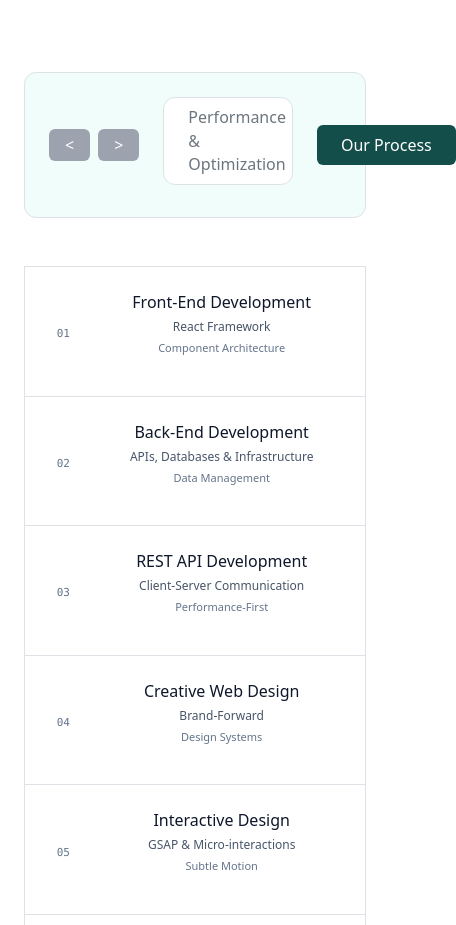
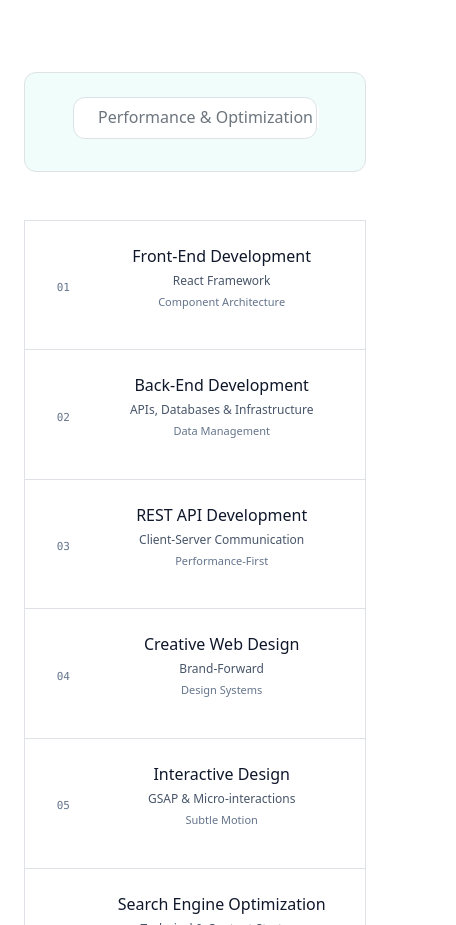
Before and after one commit to alexgoodestudio/maderight.studio, a React (Create React App) app: page / in a window 390 px wide. Shown: the part 3886-4811 px from the top of the page, 456 px wide, since content can reach past the window. Built offline with nearby package versions, Linux system fonts and the light colour scheme.

Commit message:
update typewriter effect

```diff
--- a/src/Components/Nav.js
+++ b/src/Components/Nav.js
@@ -95,7 +95,7 @@ function Nav() {
           {/* CTA Button */}
           <button
             onClick={handleContactClick}
-            className="bg-white text-green-950 px-4 py-1.5 rounded-full text-xs font-medium hover:bg-gray-100 transition-colors ml-1 cursor-pointer border-0"
+            className="bg-white text-green-950  px-4 py-1.5 rounded-full text-xs transition-colors ml-1 cursor-pointer border-0"
           >
             Contact Us
           </button>
--- a/src/Components/Style.css
+++ b/src/Components/Style.css
@@ -9,6 +9,9 @@
 body {
   overflow-x: hidden;
 }
+
+
+
 .eighties {
   font-family: 'EightiesComeback', sans-serif;
   font-weight: 300;
@@ -431,7 +434,9 @@ body {
   .content-module {
     padding: clamp(2rem, 6vw, 4rem) 0;
   }
-
+  .hide{
+  display: none;
+}
   .service-module {
     min-height: 80px;
     padding: 1rem !important;
--- a/src/Components/TypeWriter.js
+++ b/src/Components/TypeWriter.js
@@ -1,11 +1,9 @@
-import React, { useRef, useState } from "react";
+import React, { useRef } from "react";
 import { useGSAP } from "@gsap/react";
 import { Link } from "react-router-dom";
 
 function Typewriter() {
   const txtRef = useRef(null);
-  const [isPaused, setIsPaused] = useState(false);
-  const [currentIndex, setCurrentIndex] = useState(0);
 
   const words = [
    "API Integration & Development",
@@ -16,34 +14,14 @@ function Typewriter() {
     "Micro-Interactions",
   ];
 
-  const handlePrev = () => {
-    setIsPaused(true);
-    const newIndex = currentIndex === 0 ? words.length - 1 : currentIndex - 1;
-    setCurrentIndex(newIndex);
-    if (txtRef.current) {
-      txtRef.current.textContent = words[newIndex];
-    }
-  };
-
-  const handleNext = () => {
-    setIsPaused(true);
-    const newIndex = (currentIndex + 1) % words.length;
-    setCurrentIndex(newIndex);
-    if (txtRef.current) {
-      txtRef.current.textContent = words[newIndex];
-    }
-  };
-
   useGSAP(() => {
-    if (isPaused) return;
-
     let wordIndex = 0;
     let charIndex = 0;
     let isDeleting = false;
     const wait = 2000;
 
     const type = () => {
-      if (!txtRef.current || isPaused) return;
+      if (!txtRef.current) return;
       const currentWord = words[wordIndex];
       const currentText = isDeleting
         ? currentWord.substring(0, charIndex - 1)
@@ -57,7 +35,6 @@ function Typewriter() {
       } else if (isDeleting && charIndex === 0) {
         isDeleting = false;
         wordIndex = (wordIndex + 1) % words.length;
-        setCurrentIndex(wordIndex);
         setTimeout(type, 500);
       } else {
         charIndex = isDeleting ? charIndex - 1 : charIndex + 1;
@@ -66,25 +43,10 @@ function Typewriter() {
     };
 
     type();
-  }, [isPaused]);
+  }, []);
 
   return (
     <div className="flex items-center justify-between rounded-lg">
-      <div className="flex items-center gap-2">
-        <button
-          onClick={handlePrev}
-          className="px-3 py-1 bg-gray-400 text-white rounded hover:bg-gray-500 transition-colors"
-        >
-          &lt;
-        </button>
-        <button
-          onClick={handleNext}
-          className="px-3 py-1 bg-gray-400 text-white rounded hover:bg-gray-500 transition-colors"
-        >
-          &gt;
-        </button>
-      </div>
-
       <h3 className="text-secondary text-xl border bg-white border-gray-300 rounded-xl ps-4 py-2 flex-1 mx-4 text-left">
         <span ref={txtRef}></span>
         <span className="ml-1 border-r-2 border-white animate-blink"></span>
@@ -92,7 +54,7 @@ function Typewriter() {
 
       <Link
         to="/our-process"
-        className="px-4 py-2 bg-teal-900 no-underline text-white rounded whitespace-nowrap hover:bg-teal-950 transition-colors"
+        className="px-4 py-2 hide bg-teal-900 no-underline text-white rounded whitespace-nowrap hover:bg-teal-950 transition-colors"
       >
         Our Process
       </Link>
```
